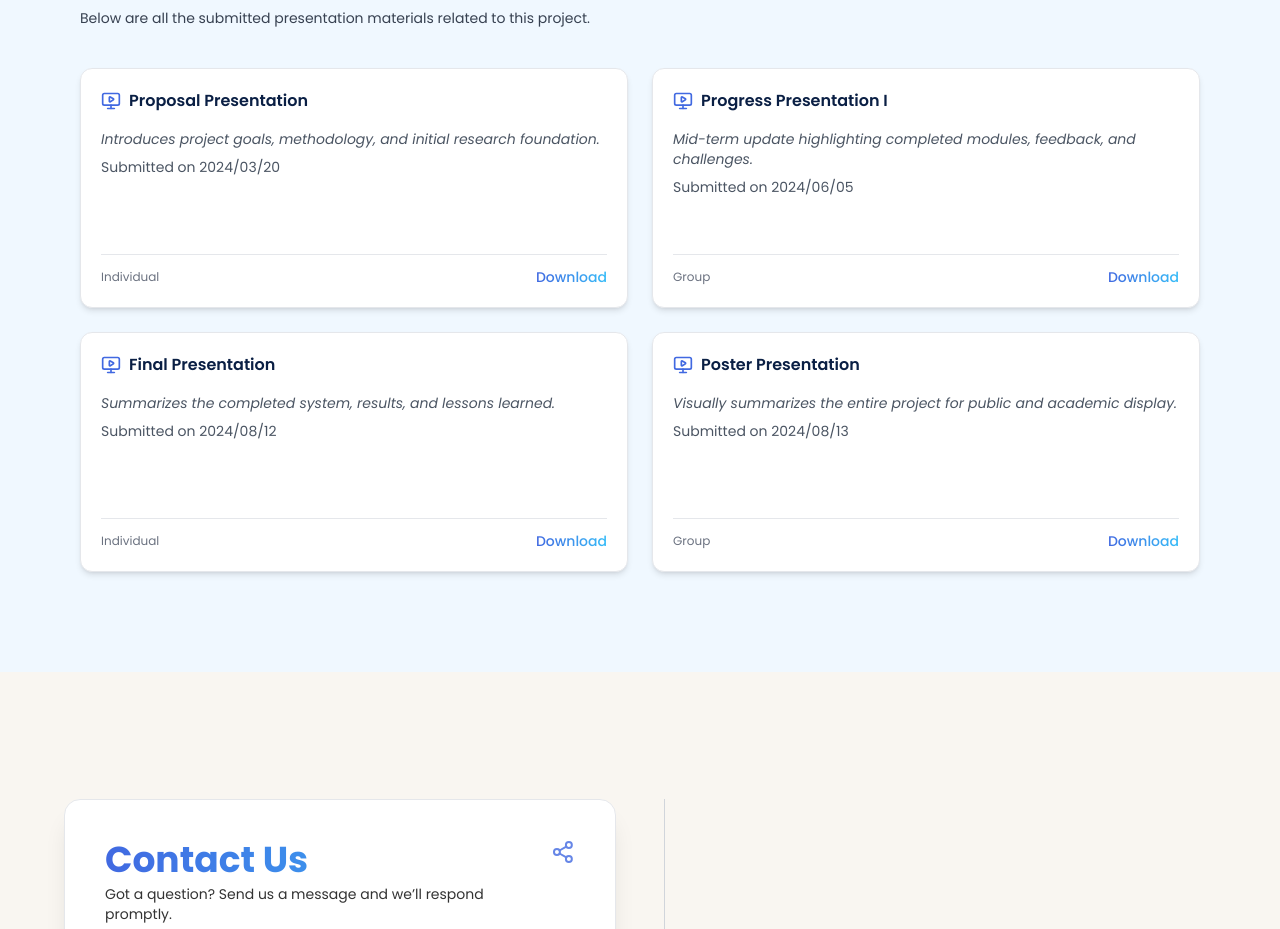
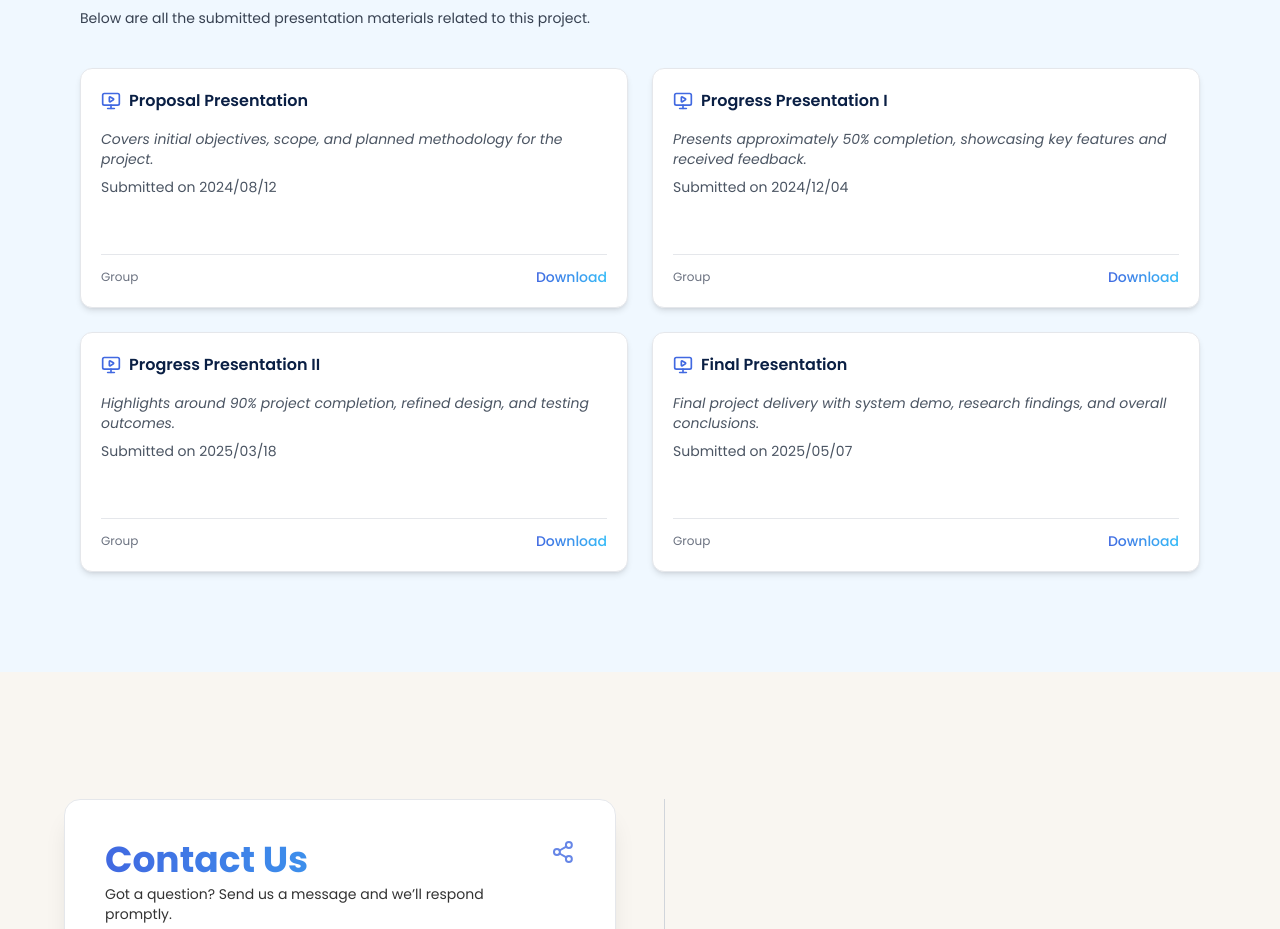
Before and after one commit to PrabhashSwarnajith/optitech-research-web, a React (Vite) app: page / in a window 1280 px wide. Shown: the part 5220-6149 px from the top of the page. Built offline with nearby package versions, Linux system fonts and the light colour scheme.

Commit message:
feat: update presentation details including titles, submission dates, and descriptions

```diff
--- a/src/pages/Presentations.jsx
+++ b/src/pages/Presentations.jsx
@@ -1,34 +1,38 @@
-import React from "react";
-import { MonitorPlay } from "lucide-react";
+import React from 'react';
+import { MonitorPlay } from 'lucide-react';
 
 const presentations = [
   {
-    title: "Proposal Presentation",
-    submitted: "2024/03/20",
-    type: "Individual",
-    link: "#",
-    description: "Introduces project goals, methodology, and initial research foundation.",
+    title: 'Proposal Presentation',
+    submitted: '2024/08/12',
+    type: 'Group',
+    link: 'https://docs.google.com/presentation/d/1Sb34-vI4eFYlUm2yrHYfNL-jkOkI9p7n/edit?usp=drive_link&ouid=109728648207284349626&rtpof=true&sd=true',
+    description:
+      'Covers initial objectives, scope, and planned methodology for the project.',
   },
   {
-    title: "Progress Presentation I",
-    submitted: "2024/06/05",
-    type: "Group",
-    link: "#",
-    description: "Mid-term update highlighting completed modules, feedback, and challenges.",
+    title: 'Progress Presentation I',
+    submitted: '2024/12/04',
+    type: 'Group',
+    link: 'https://docs.google.com/presentation/d/1IUX0c-SExuxqYc9DqUlX0NQog98CSt4h/edit?usp=drive_link&ouid=109728648207284349626&rtpof=true&sd=true',
+    description:
+      'Presents approximately 50% completion, showcasing key features and received feedback.',
   },
   {
-    title: "Final Presentation",
-    submitted: "2024/08/12",
-    type: "Individual",
-    link: "#",
-    description: "Summarizes the completed system, results, and lessons learned.",
+    title: 'Progress Presentation II',
+    submitted: '2025/03/18',
+    type: 'Group',
+    link: 'https://docs.google.com/presentation/d/1sgYN0e0PEhxjlEJAl8tg3N_zsUDvjvxp/edit?usp=drive_link&ouid=109728648207284349626&rtpof=true&sd=true',
+    description:
+      'Highlights around 90% project completion, refined design, and testing outcomes.',
   },
   {
-    title: "Poster Presentation",
-    submitted: "2024/08/13",
-    type: "Group",
-    link: "#",
-    description: "Visually summarizes the entire project for public and academic display.",
+    title: 'Final Presentation',
+    submitted: '2025/05/07',
+    type: 'Group',
+    link: 'https://drive.google.com/drive/folders/1WtdJ-5Pf3bq3uNX3EMNPEzG4WKAJFOgx?usp=drive_link',
+    description:
+      'Final project delivery with system demo, research findings, and overall conclusions.',
   },
 ];
 
@@ -41,7 +45,8 @@ const Presentations = () => {
       <div className="max-w-6xl mx-auto">
         <h2 className="text-4xl font-bold mb-4">Presentations</h2>
         <p className="text-sm text-gray-700 mb-10">
-          Below are all the submitted presentation materials related to this project.
+          Below are all the submitted presentation materials related to this
+          project.
         </p>
 
         <div className="grid grid-cols-1 sm:grid-cols-2 gap-6">
@@ -59,7 +64,9 @@ const Presentations = () => {
                 </h3>
               </div>
 
-              <p className="text-sm text-gray-600 italic mb-2">{item.description}</p>
+              <p className="text-sm text-gray-600 italic mb-2">
+                {item.description}
+              </p>
 
               <p className="text-sm text-gray-600 mb-4">
                 Submitted on {item.submitted}
```
